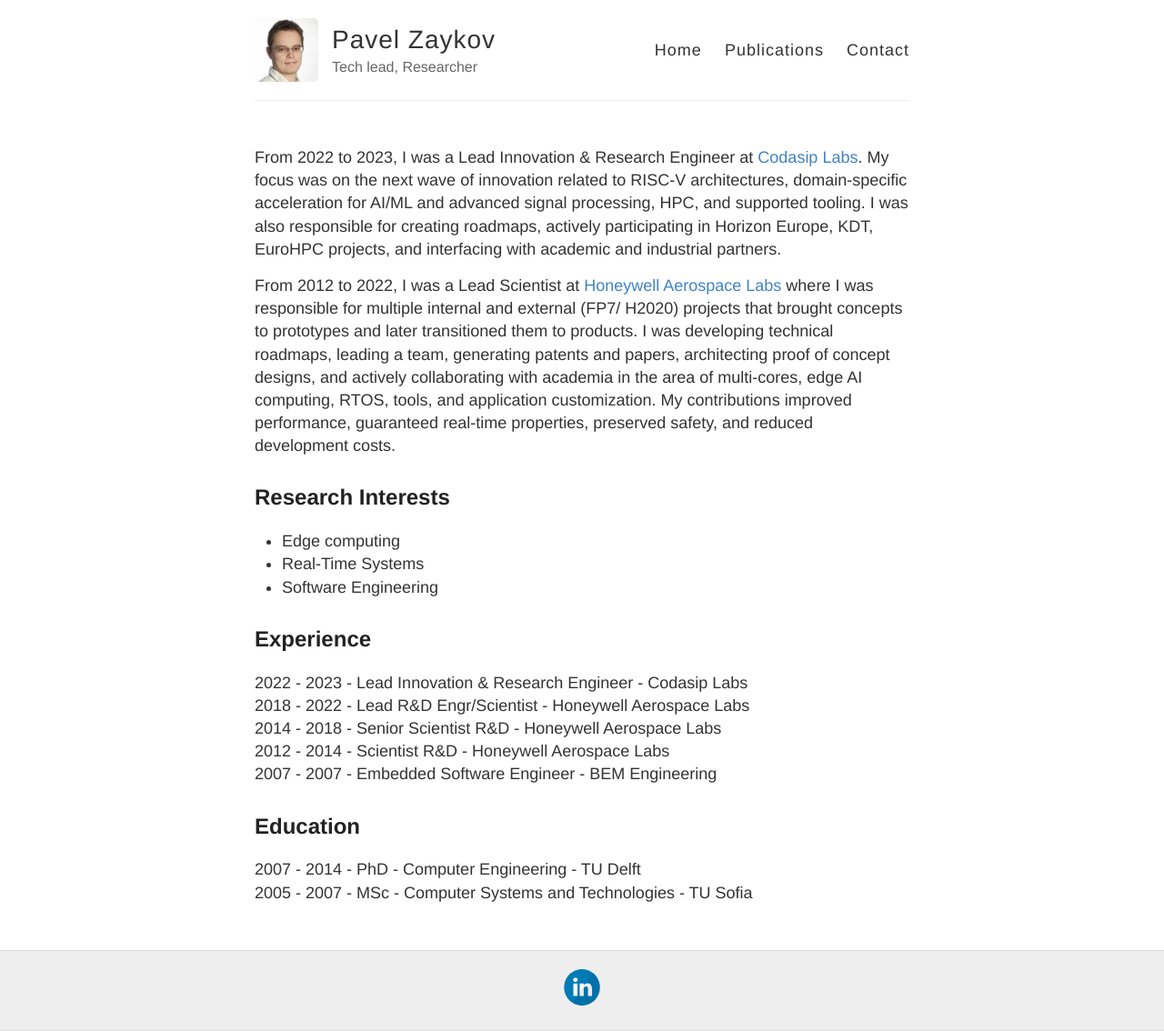
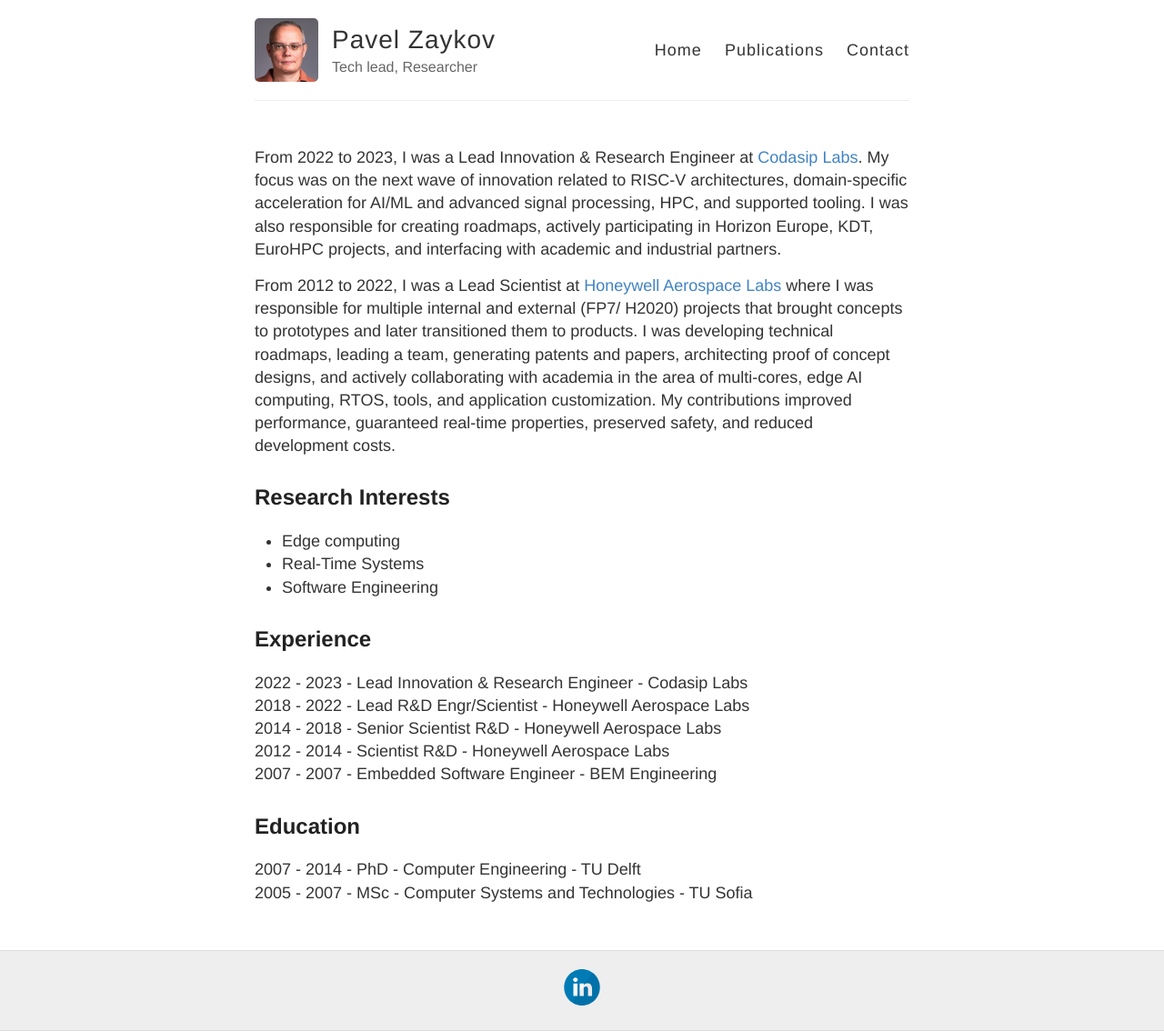
Before and after one commit to zaykov/web-page, a Jekyll site: the page built from index.md, in a window 1280 px wide. Shown: the whole page at 91% size. Built offline with Jekyll 4.4.1, drawn with Linux system fonts in a browser that asks for light colours; comment, search, counter and statistics services are not loaded.

Commit message:
My photo was edited

```diff
--- a/_config.yml
+++ b/_config.yml
@@ -9,7 +9,7 @@ name: Pavel Zaykov
 description: Tech lead, Researcher
 
 # URL of your avatar or profile pic (you could use your GitHub profile pic)
-avatar: ../images/me.jpg
+avatar: ../images/me.jpeg
 
 #
 # Flags below are optional
```
Also changed, not shown: images/me-old.jpg (renamed from images/me.jpg), images/me.jpeg (added).
